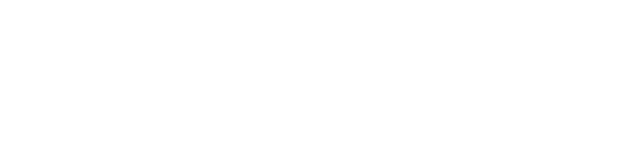
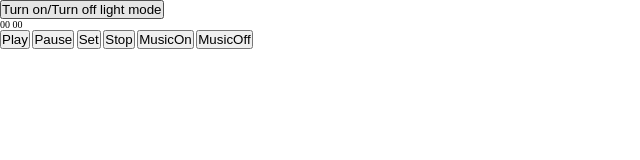
Before and after one commit to SoaresAlanTech/cronogram, a plain HTML site: page index.html in a window 1280 px wide. Shown: the whole page, without its empty margins (0-640 px from the left). Drawn offline with Linux system fonts and the light colour scheme.

Commit message:
add code

```diff
--- a/index.html
+++ b/index.html
@@ -5,9 +5,27 @@
     <meta name="viewport" content="width=device-width, initial-scale=1.0">
     <meta name="description" content="Temporizador estilo pomodoro">
     <link rel="stylesheet" href="./assets/style.css">
+    <link rel="shortcut icon" href="/assets/favicon.svg" type="image/x-svg">
     <title>Focus-Timer</title>
 </head>
 <body>
+    <div class="app">
+        <button id="toggle-mode">
+            <span>Turn on/Turn off light mode</span>
+        </button>
+        <section id="timer">
+            <span id="minuts"> 00</span>
+            <span id="seconds">00</span>
+        </section>
+        <section id="controls">
+            <button>Play</button>
+            <button>Pause</button>
+            <button>Set</button>
+            <button>Stop</button>
+            <button>MusicOn</button>
+            <button>MusicOff</button>
+        </section>
+    </div>
 
 
 <script src="./assets/index.js"></script>
```
Also changed, not shown: assets/favicon.svg (renamed from assets/img/favicon.svg).
